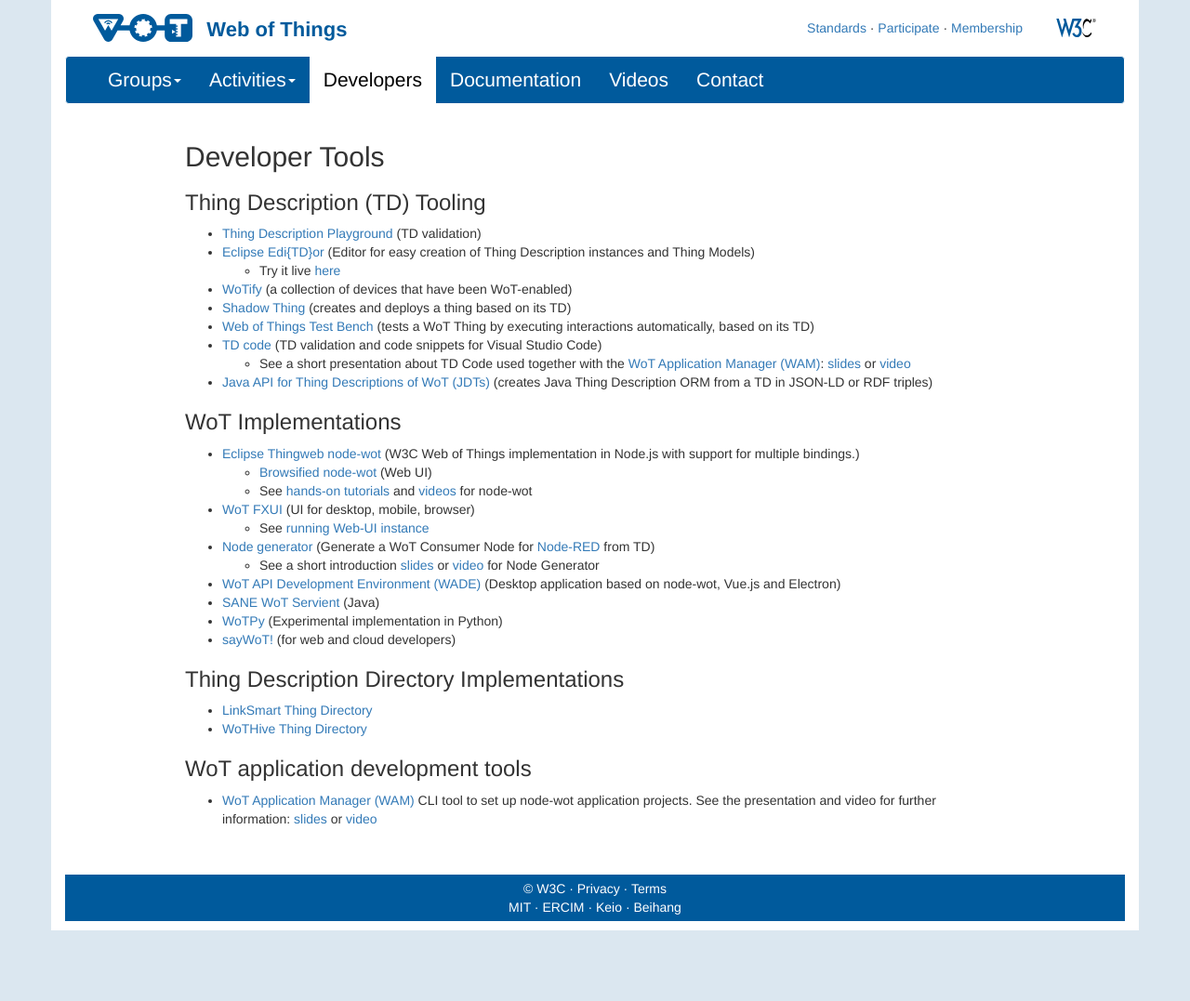
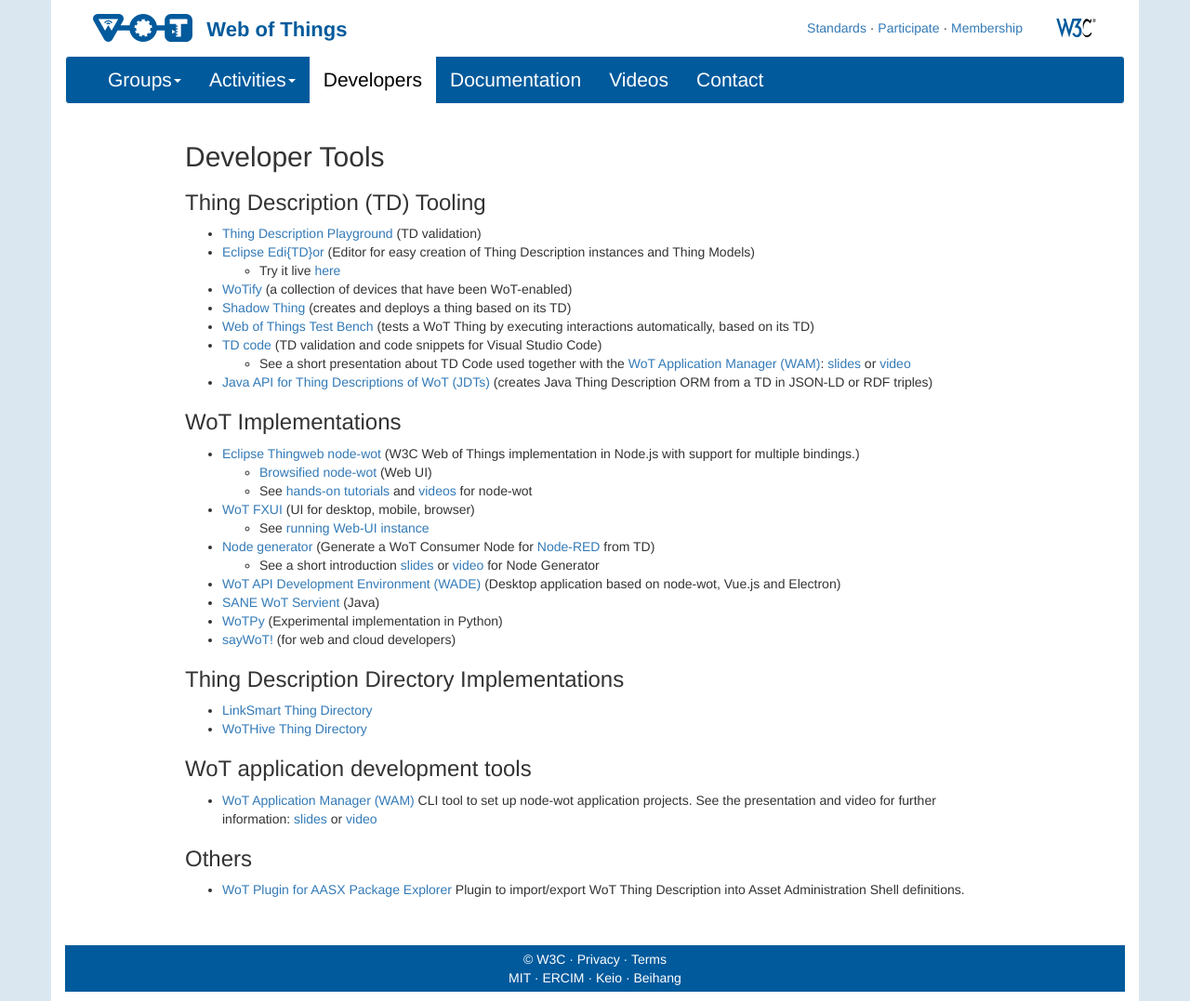
Before and after one commit to w3c/wot-marketing, a Jekyll site: the page built from docs/developers/index.html, in a window 1280 px wide. Shown: the whole page at 93% size. Built offline with Jekyll 4.4.1, drawn with Linux system fonts in a browser that asks for light colours; nearby versions of some CDN libraries; before the commit the page ends 1001 px from its top, so only the background shows below that.

Commit message:
add AASX Package Explorer tool

```diff
--- a/docs/developers/index.html
+++ b/docs/developers/index.html
@@ -91,6 +91,12 @@
 				href="WoT%20Application%20Manager.pdf" target="_blank">slides</a> or <a href="https://youtu.be/bPxIfZo7jns">video</a>
 		</li>
 	</ul>
+	<h3>Others</h3>
+	<ul>
+		<li><a href="https://github.com/admin-shell-io/aasx-package-explorer/actions/runs/1578418012">WoT Plugin for AASX Package Explorer</a>
+			Plugin to import/export WoT Thing Description into Asset Administration Shell definitions.
+		</li>
+	</ul>
 	<!--
 	<h3>Github Projects</h3>
 	<ul>
```
